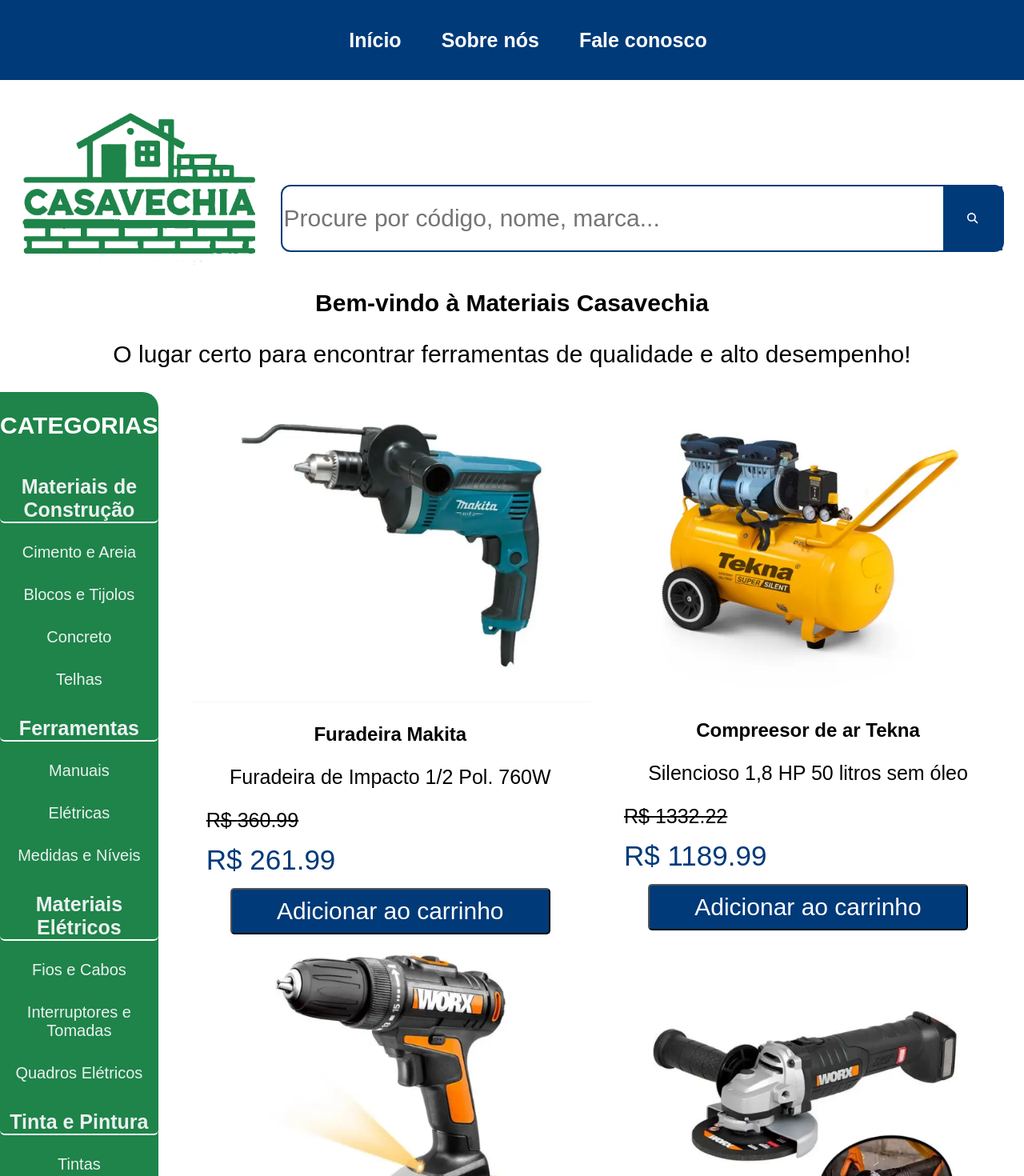
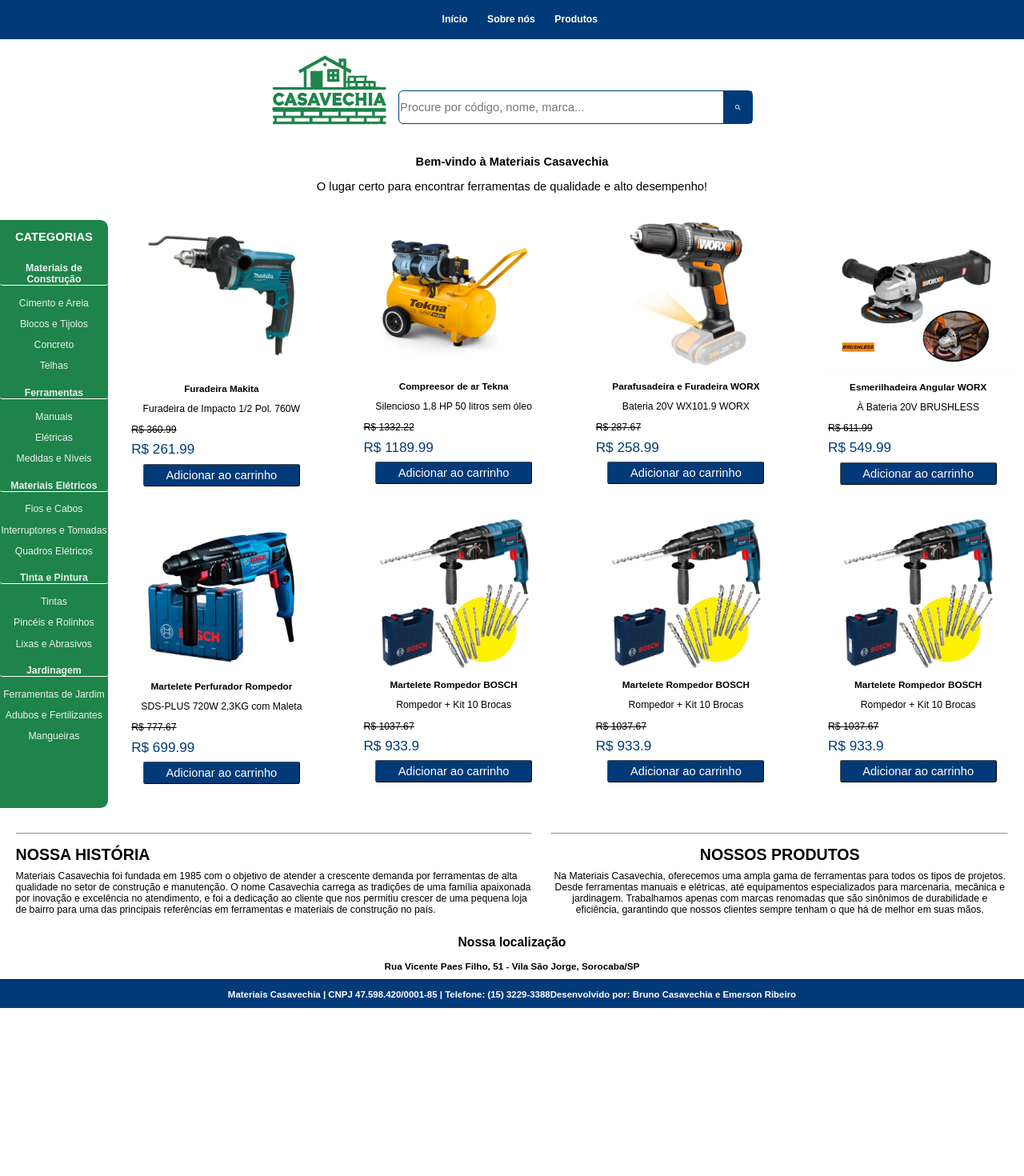
Before and after one commit to BrunoCasavechia/React_NP1, a React (Create React App) app in the folder np1/: page / in a window 1280 px wide. Shown: the top 1470 px of the page at 80% size. After the commit the page ends 1260 px from the top, so only its background shows below. Built offline with nearby package versions, Linux system fonts and the light colour scheme.

Commit message:
98% Done

```diff
--- a/np1/src/App.css
+++ b/np1/src/App.css
@@ -36,43 +36,11 @@
   background-color: #ffffff;
   margin: 0;
   height: 0;
+  zoom: 70%;
 }
+
 
 .conteudo_principal {
   display: flex;
-  margin-top: 30px;
+  margin-top: 70px;
 }
-
-.intro p {
-  font-size: 30px;
-}
-
-.intro h1 {
-  font-size: 30px;
-}
-
-.about {
-  display: flex;
-  margin: 50px 40px;
-  font-size: 30px;
-  gap: 50px;
-}
-
-.historia {
-  text-align: left;
-}
-
-.historia {
-  text-align: left;
-}
-
-.produtos {
-  text-align: left;
-}
-
-.about b {
-  font-size: 40px;
-  text-transform: uppercase;
-  margin-bottom: 20px;
-  line-height: 2;
-}
--- a/np1/src/App.js
+++ b/np1/src/App.js
@@ -3,6 +3,7 @@
 import Footer from './Components/Footer/Footer';
 import Sidebar from './Components/Side_Bar/Sidebar';
 import ProductList from './Components/Products/Product_list'
+import About from './Components/About/about';
 
 
 // Style / CSS
@@ -13,31 +14,12 @@
     <div className="App">
       <Header />
 
-      <section className="intro">
-        <h1>Bem-vindo à Materiais Casavechia</h1>
-        <p>O lugar certo para encontrar ferramentas de qualidade e alto desempenho!</p>
-      </section>
-
-
       <div className='conteudo_principal'>
         <Sidebar />
         <ProductList />
       </div>
 
-      <section className="about" id='about'>
-      <div className='historia'>
-      <hr />
-      <b>Nossa História</b><br/>
-      A Materiais Casavechia foi fundada em 1985 com o objetivo de atender a crescente demanda por ferramentas de alta qualidade no setor de construção e manutenção. O nome Casavechia carrega as tradições de uma família apaixonada por inovação e excelência no atendimento, e foi a dedicação ao cliente que nos permitiu crescer de uma pequena loja de bairro para uma das principais referências em ferramentas e materiais de construção no país.
-      </div>
-
-      <div className='produtos'>
-      <hr />
-      <b>Nossos Produtos</b><br/>
-      Na Materiais Casavechia, oferecemos uma ampla gama de ferramentas para todos os tipos de projetos. Desde ferramentas manuais e elétricas, até equipamentos especializados para marcenaria, mecânica e jardinagem. Trabalhamos apenas com marcas renomadas que são sinônimos de durabilidade e eficiência, garantindo que nossos clientes sempre tenham o que há de melhor em suas mãos.
-      </div>
-      </section>
-
+      <About/>
       <Footer />
     </div>
   );
--- /dev/null
+++ b/np1/src/Components/About/about.jsx
@@ -0,0 +1,25 @@
+// Importa a estilização por styles
+import styles from '../About/about.module.css'
+
+const About = () => {
+
+    return (
+
+            <section className={styles.about} id='about'>
+
+                <div className={styles.historia}>
+                    <hr />
+                    <b>Nossa História</b><br/>
+                    Materiais Casavechia foi fundada em 1985 com o objetivo de atender a crescente demanda por ferramentas de alta qualidade no setor de construção e manutenção. O nome Casavechia carrega as tradições de uma família apaixonada por inovação e excelência no atendimento, e foi a dedicação ao cliente que nos permitiu crescer de uma pequena loja de bairro para uma das principais referências em ferramentas e materiais de construção no país.
+                </div>
+
+                <div className={styles.produto}>
+                    <hr />
+                    <b>Nossos Produtos</b><br/>
+                    Na Materiais Casavechia, oferecemos uma ampla gama de ferramentas para todos os tipos de projetos. Desde ferramentas manuais e elétricas, até equipamentos especializados para marcenaria, mecânica e jardinagem. Trabalhamos apenas com marcas renomadas que são sinônimos de durabilidade e eficiência, garantindo que nossos clientes sempre tenham o que há de melhor em suas mãos.
+                </div>
+            </section>
+    )
+}
+
+export default About;
--- /dev/null
+++ b/np1/src/Components/About/about.module.css
@@ -0,0 +1,25 @@
+.about {
+    display: flex;
+    margin: 50px 40px;
+    font-size: 25px;
+    gap: 50px;
+  }
+
+  .historia {
+    text-align: left;
+  }
+
+  .historia {
+    text-align: left;
+  }
+
+  .produtos {
+    text-align: left;
+  }
+
+  .about b {
+    font-size: 40px;
+    text-transform: uppercase;
+    margin-bottom: 20px;
+    line-height: 2;
+  }
--- a/np1/src/Components/Header/Header.jsx
+++ b/np1/src/Components/Header/Header.jsx
@@ -11,31 +11,35 @@
 
 const Header = () => {
 
-
     return (
         <div>
             <header>
+                {/* Menu ne navegação */}
                 <nav className={styles.hero}>
                     <ul className={styles.header_ul}>
                         <li><a href="#">Início</a></li>
                         <li><a href="#about">Sobre nós</a></li>
-                        <li><a href="#">Fale conosco</a></li>
+                        <li><a href="#produto">Produtos</a></li>
                     </ul>
                 </nav>
 
+                {/* Abaixo do menu de navegação */}
                 <div className={styles.header_pesquisa_conteudo}>
                     <img src='/Logo-Casavechia_verde.png' />
 
-                    <div className={styles.header_barra_pesquisa}>
+                    <div className={styles.header_barra_pesquisa} id='produto'>
+
                         <input type="text" placeholder="Procure por código, nome, marca..." />
                         <button type="submit">
                             <FontAwesomeIcon icon={faSearch}/>
                         </button>
                     </div>
-
                 </div>
 
-
+                <section className={styles.intro}>
+                    <h1>Bem-vindo à Materiais Casavechia</h1>
+                    <p>O lugar certo para encontrar ferramentas de qualidade e alto desempenho!</p>
+                </section>
             </header>
         </div>
     )
--- a/np1/src/Components/Header/Header.module.css
+++ b/np1/src/Components/Header/Header.module.css
@@ -1,4 +1,4 @@
-/* Altera o Header */
+/* Altera o Header no menu de navegação*/
 .hero {
     background-color:#003a79;
     display: flex;
@@ -11,7 +11,7 @@
 
 }
 
-/* Altera o conteudo da ul */
+/* Altera o conteudo da ul do menu de navegação*/
 .header_ul {
     display: flex;
     list-style-type: none;
@@ -19,7 +19,7 @@
     gap: 50px;
 }
 
-/* Coloca cor nos conteudos da lista */
+/* Coloca cor nos conteudos da lista do menu de navegação */
 .header_ul a{
     font-weight: 700;
     font-size: 25px;
@@ -27,11 +27,16 @@
     color: #ffffff;
 }
 
-/* Insere a cor preta quando está selecionado */
+/* Insere a cor preta quando algum conteudo está selecionado no menu de navegação */
 .header_ul a:hover {
     color: rgb(0, 0, 0);
 }
 
+
+/* Conteudos abaixo do menu de navegação */
+
+
+/* Estiliza o conteudo da barra de pesquisa + logo por inteiro */
 .header_pesquisa_conteudo {
   display: flex;
   align-items: center;
@@ -39,19 +44,22 @@
   margin-top: 130px;
 }
 
+/* Estiliza o logo da empresa */
 .header_pesquisa_conteudo img{
   width: 300px;
   margin-right: 25px;
 }
 
-/* Estilo do contêiner */
+/* Estiliza a barra de pesquisa */
 .header_barra_pesquisa {
+
+    /* O display flex está dentro dessa barra por alinhar como row o texto do placeholder com o desenho do botão */
     display: flex;
     align-items: center;
     border: 2px solid #003a79;
-    justify-content: center;
     border-radius: 12px;
     height: 80px;
+    /* O Margin Top alinha com o tamanho do logo */
     margin-top: 80px;
     width: 900px;
   }
@@ -63,7 +71,7 @@
     width: 100%;
   }
 
-  /* Estilo do botão */
+  /* Estilo do botão da barra de pesquisa*/
 
   .header_barra_pesquisa button {
     background-color: #003a79;
@@ -72,16 +80,28 @@
     padding: 20px 30px;
     cursor: pointer;
     height: 100%;
-    margin-left: auto;
   }
 
+  /* Estiliza o focus da barra de pesquisa */
   .header_barra_pesquisa input:focus{
      outline: none; /*Tira a borda padrao que o input insere */
   }
 
-  .search_button:hover {
-    background-color: #002a5c;
+  /* Estiliza o texto de introdução o site abaixo da barra de pesquisa */
+  .intro {
+    margin: 60px 0px;
   }
+
+  .intro p {
+    font-size: 30px;
+  }
+
+  .intro h1 {
+    font-size: 30px;
+  }
+
+
+/* Utilizando media queries para estilizar quando a tela tem 750px */
 
 @media (max-width: 750px) {
     /* Muda o tamanho e a estrutura dos conteudos do header */
@@ -107,7 +127,7 @@
         margin: 0 2%;
     }
 
-    /* Muda os conteudos da barra de pesquisa */
+    /* Muda os conteudos abaixo do menu de navegação */
     .header_pesquisa_conteudo {
       display: flex;
       justify-content: space-around;
--- a/np1/src/Components/Products/Product.module.css
+++ b/np1/src/Components/Products/Product.module.css
@@ -89,5 +89,4 @@
 		font-size: 15px;
 	}
 
-
 }
--- a/np1/src/Components/Products/Product_list.jsx
+++ b/np1/src/Components/Products/Product_list.jsx
@@ -15,7 +15,7 @@
 
 const ProductList = () => {
     return (
-        <div className={styles.product_list}>
+        <div className={styles.product_list} id="produto">
 
             <Product
             imagem_produto={furadeiraMakita}
--- a/np1/src/Components/Side_Bar/Sidebar.jsx
+++ b/np1/src/Components/Side_Bar/Sidebar.jsx
@@ -48,14 +48,6 @@
                                 <li><a href="#">Mangueiras</a></li>
                             </ul>
                         </li>
-                        <li>
-                            <a href="#" className={styles.nome_menu}>Iluminação</a>
-                            <ul className={styles.Submenu}>
-                                <li><a href="#">Lâmpadas</a></li>
-                                <li><a href="#">Luminárias</a></li>
-                                <li><a href="#">Fitas de LED</a></li>
-                            </ul>
-                        </li>
                     </ul>
                 </article>
             </section>
--- a/np1/src/Components/Side_Bar/Sidebar.module.css
+++ b/np1/src/Components/Side_Bar/Sidebar.module.css
@@ -1,82 +1,88 @@
 /* Estilo principal da Sidebar */
+
 .Sidebar {
     background-color: #1E8449;
-    width: 600px;
-    display: flex;
-    flex-direction: column;
+    width: 500px;
     border-top-right-radius: 20px;
     border-bottom-right-radius: 20px;
     padding: 0;
     margin-right: 20px;
+    height: 1500px;
 }
 
+/* Estilo da lista inteira da Sidebar */
+.Sidebar_ul {
+    padding: 0;
+    list-style-type: none;
+}
+
+/* Estiliza todos os textos da Side bar */
+.Sidebar_ul a {
+    color: #ECF0F1; /* Cor de texto clara */
+    text-decoration: none;
+    font-size: 25px;
+    font-weight: 600; /*Deixa em negrito*/
+    padding-top: 25px;
+    display: flex;
+    flex-direction: column;
+    justify-content: center;
+    border-radius: 6px;
+    padding-left: 0;
+}
+
+/* Estiliza o conteudo h2 (Categorias) da side bar*/
 .Sidebar h2 {
     color: white;
     text-transform: uppercase;
     font-size: 30px;
 }
 
+/* Estiliza a div das categorias dentro da Sidebar */
 .nome_menu {
     border-bottom: 2px solid white;
     margin-top: 15px;
 }
 
-/* Estilo da lista de categorias */
-.Sidebar_ul {
-    padding: 0;
-    margin: 0;
-    list-style-type: none;
+.nome_menu a {
+    font-size: 100px;
 }
 
-/* Links principais */
-.Sidebar_ul a {
-    color: #ECF0F1; /* Cor de texto clara */
-    text-decoration: none;
-    font-size: 25px;
-    font-weight: 600; /*Deixa em negrito*/
-    padding-top: 20px;
-    display: block; /* Elementos a sempre são como row, aqui está definindo eles como bloco para poder trabalhar */
-    border-radius: 6px;
-    padding-left: 0;
-}
-
-/* Submenu estilo */
+/* Estiliza a div submenu da Sidebar */
 .Submenu {
-    list-style-type: none;
-    /* padding-left: 20px;  */
     margin-top: 5px;
     padding: 0
 }
 
-.Submenu li {
-    margin-bottom: 10px;
+/* Estiliza o texto do submenu da Sidebar */
+.Submenu a {
+    font-size: 25px;
+    font-weight: 500; /* Deixa em negrito */
 }
 
-.Submenu a {
-    font-size: 20px;
-    font-weight: 500;
-}
-
+/* Estiliza o texto da Sidebar adicionando uma cor quando o mouse está em cima */
 .Submenu a:hover {
     color: white;
 }
 
+/* Estiliza a Sidebar com o midia querry alterando os conteudos quando a tela está com 750px */
 @media (max-width: 750px) {
     .Sidebar {
+        /* O position absolute deixa a Sidebar em cima da pagina */
         position:absolute;
         top: auto;
         width: 100%;
-        margin-bottom: 1000px;
         border-radius: 0px;
         font-size: 10px;
+        height: 250px;
     }
+
     .Sidebar_ul a{
         font-size: 15px;
         margin: 0px;
     }
 
+    /* Remove o submenu deixando aparecer apenas os nomes das categorias */
     .Submenu {
         display: none;
     }
-
 }
```
